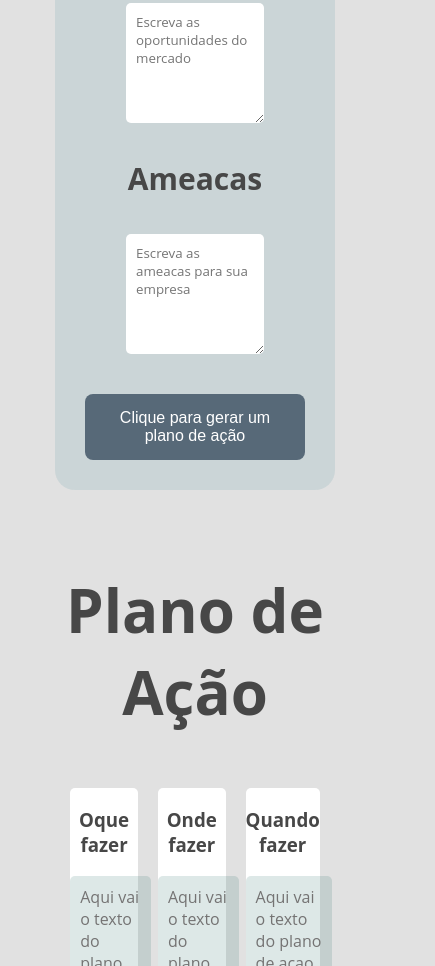
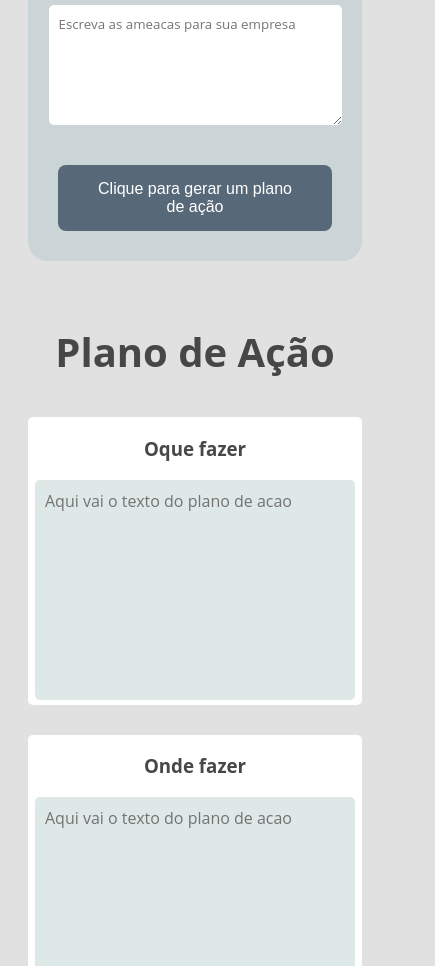
Before and after one commit to RogerioLimaDev/PlanoDeAcao_SEBRAE, a plain HTML site: page index.html in a window 390 px wide. Shown: the part 1034-2000 px from the top of the page, 435 px wide, since content can reach past the window. Drawn offline with Linux system fonts and the light colour scheme.

Commit message:
Layout mobile atualizado e footer acrescentado

```diff
--- a/index.html
+++ b/index.html
@@ -129,6 +129,12 @@
                 </div>
             </div>
         </section>
+        <section class="Footer">
+            <footer>
+                <p>© 2024 - Rogerio Lima Dev - Todos os direitos reservados</p>
+            </footer>
+        </section>
+
     </div>
     <!--[if lt IE 7]>
             <p class="browsehappy">You are using an <strong>outdated</strong> browser. Please <a href="#">upgrade your browser</a> to improve your experience.</p>
--- a/source/CSS/Style.css
+++ b/source/CSS/Style.css
@@ -1,11 +1,11 @@
 body{
     /* background-color: rgb(255, 255, 255); */
     background-color: #e1e1e1;
-
     color: #474747;
     font-family: 'Open Sans', sans-serif;
     margin: 0px;
-    height: auto;
+    height: 100%;
+    width: 100vw;
 }
 
 h1{
@@ -17,14 +17,7 @@ h2{
 }
 
 .botao{
-    /* background-color: #474747;
-    color: #cdcdcd;
-    border-radius: 5px;
-    border-width: 0cap;
-    width: auto;
-    margin: 30px;
-    padding: 20px;
-    font-size: 1em; */
+
     background-color: #576978;
     border: none;
     color: #fff;
@@ -48,13 +41,9 @@ h2{
 .content{
     display: flex;
     flex-direction: column;
-    width: 80vw;
     height: auto;
     margin: 0 auto;
     margin-top: 50px;
-    margin-bottom: 50px;
-    /* background-color: aqua; */
-
 }
 
 .Estrategia{
@@ -62,6 +51,7 @@ h2{
     margin: 0 auto;
     /* background-color: beige; */
     width: 90%;
+    margin-top: 20px;
 }
 
 .estrategia{
@@ -111,6 +101,7 @@ h2{
     flex-direction: column;
     width: 60%;
 }
+
 .PlanoDeAcao{
     text-align: center;
 }
@@ -122,10 +113,10 @@ h2{
     gap:20px;
     width: 80%;
     height: 600px;
-    /* background-color: blueviolet; */
     justify-content:space-around;
     align-items: center;
     margin: 0 auto;
+    margin-bottom: 30px;
 }
 
 .acao{
@@ -150,6 +141,73 @@ h2{
 p{
     margin: 0px;
     text-align: left;
-    /* height:calc(100% - 20px); */
+}
 
+footer{
+    background-color: #474747;
+    color: #cdcdcd;
+    text-align: center;
+    padding: 15px;
+    padding-left: 30px;
+    margin: 0 auto;
+    margin-left: -10px;
+    margin-bottom: 0px;
+    width: 100vw;
+    height: 50px;
 }
+
+@media only screen and (max-width: 600px) {
+
+    h1{
+        font-size: 40px;
+    }
+
+    h2{
+        font-size: 25px;
+    }
+    .content{
+        display: flex;
+        flex-direction: column;
+        width: 95vw;
+        height: auto;
+        margin: 0 auto;
+        margin-top: 20px;
+    }
+
+    .plano-de-acao{
+        display:grid;
+        grid-template-columns: 1fr;
+        grid-template-rows: auto;
+        gap:20px;
+        width: 90%;
+        height: auto;
+        justify-content:space-around;
+        align-items: center;
+        margin: 0 auto;
+        margin-bottom: 30px;
+    }
+
+    .acao{
+        width:100%;
+    }
+
+    .textoAcao{
+        display: flex;
+        width: 90%;
+        height: 200px;
+        margin-bottom: 15px;
+
+    }
+
+    .textInputs{
+        width: 80vw;
+    }
+
+    .longTextInput{
+        width: 70vw;
+    }
+
+    .shortTextInput{
+        width: 70vw;
+    }
+}
```
